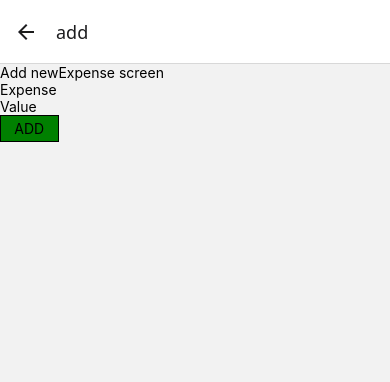
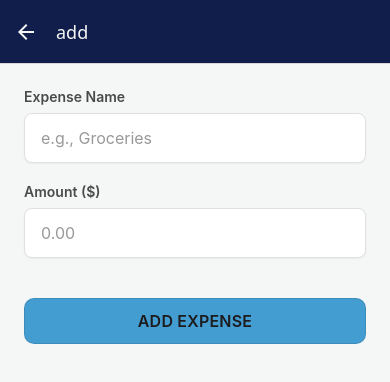
Before and after one commit to Schultz126/ReactNativeStudy, a React Native app in the folder MyExpensesApp/: screen /add in a window 390 px wide. Shown: the top 382 px of the page. Built offline with nearby package versions, Linux system fonts and the light colour scheme.

Commit message:
Versão 1.0.0
App funcionando

```diff
--- a/MyExpensesApp/App.js
+++ b/MyExpensesApp/App.js
@@ -1,6 +1,6 @@
 //React, react-native & expo
 import { StatusBar } from "expo-status-bar";
-import { StyleSheet, Text, View } from "react-native";
+import { StyleSheet, Text, View, Platform } from "react-native";
 import { createStackNavigator } from "@react-navigation/stack";
 import { createBottomTabNavigator } from "@react-navigation/bottom-tabs";
 import { NavigationContainer } from "@react-navigation/native";
@@ -9,6 +9,7 @@ import { Ionicons } from "@expo/vector-icons";
 // Components
 import AddExpenseButton from "./components/AddExpenseButton/AddExpenseButton";
 import ExpensesProvider from "./store/Context/ExpensesCTX";
+import Colors from "./utils/Colors/Colors";
 
 //Screens
 import RecentExpensesScreen from "./screens/RecentExpensesScreen/RecentExpensesScreen";
@@ -22,9 +23,20 @@ const Stack = createStackNavigator();
 function BottomTabs() {
   return (
     <Tabs.Navigator
-      screenOptions={{
+      screenOptions={({ route }) => ({
         headerRight: () => <AddExpenseButton />,
-      }}
+        tabBarIcon: ({ color, size }) => {
+          const iconName =
+            route.name === "Recent" ? "time-outline" : "calendar-outline";
+          return <Ionicons name={iconName} size={size} color={color} />;
+        },
+        tabBarActiveTintColor: Colors.secondary,
+        tabBarInactiveTintColor: Colors.primary,
+        tabBarActiveBackgroundColor: Colors.activeTab,
+        headerStyle: { backgroundColor: Colors.primary },
+        sceneStyle: { backgroundColor: Colors.bgWhite },
+        headerTintColor: Colors.bgWhite,
+      })}
     >
       <Tabs.Screen name="Recent" component={RecentExpensesScreen} />
       <Tabs.Screen name="AllExpenses" component={AllExpensesScreen} />
@@ -35,8 +47,15 @@ function BottomTabs() {
 export default function App() {
   return (
     <ExpensesProvider>
+      <StatusBar style="light" />
       <NavigationContainer>
-        <Stack.Navigator>
+        <Stack.Navigator
+          screenOptions={{
+            headerStyle: { backgroundColor: Colors.primary },
+            headerTitleStyle: { color: Colors.bgWhite },
+            headerTintColor: Colors.bgWhite,
+          }}
+        >
           <Stack.Screen
             name="expenses"
             component={BottomTabs}
@@ -49,12 +68,3 @@ export default function App() {
     </ExpensesProvider>
   );
 }
-
-const styles = StyleSheet.create({
-  container: {
-    flex: 1,
-    backgroundColor: "#fff",
-    alignItems: "center",
-    justifyContent: "center",
-  },
-});
--- a/MyExpensesApp/app.json
+++ b/MyExpensesApp/app.json
@@ -17,6 +17,10 @@
         "monochromeImage": "./assets/android-icon-monochrome.png"
       }
     },
+    "androidNavigationBar": {
+      "backgroundColor": "#F4F9E9",
+      "barStyle": "light-content"
+    },
     "web": {
       "favicon": "./assets/favicon.png"
     }
--- a/MyExpensesApp/components/ActionButton/ActionButton.js
+++ b/MyExpensesApp/components/ActionButton/ActionButton.js
@@ -1,31 +1,55 @@
-import { Pressable, StyleSheet, Text } from "react-native";
-import { useNavigation } from "@react-navigation/native";
+import { Pressable, StyleSheet, Text, Platform } from "react-native";
 
-const ActionButton = ({ onPress, text, color }) => {
-  const navigate = useNavigation();
+const ActionButton = ({ onPress, text, color = "#FFF" }) => {
+  const isDarkBg = color === "black" || color === "#000" || color === "#000000";
 
   return (
     <Pressable
       onPress={onPress}
-      style={[style.container, { backgroundColor: color || "white" }]}
+      style={({ pressed }) => [
+        styles.container,
+        {
+          backgroundColor: color,
+          opacity: pressed ? 0.8 : 1,
+        },
+      ]}
     >
-      <Text>{text}</Text>
+      <Text style={[styles.text, { color: isDarkBg ? "#FFF" : "#1C1C1E" }]}>
+        {text}
+      </Text>
     </Pressable>
   );
 };
 
 export default ActionButton;
 
-const style = StyleSheet.create({
+const styles = StyleSheet.create({
   container: {
-    flex: 1,
     alignItems: "center",
+    justifyContent: "center",
     borderWidth: 1,
-    borderColor: "#000",
-    maxWidth: "15%",
-    minHeight: "4%",
-    padding: "1%",
-    elevation: 7,
-    overflow: "hidden",
+    borderColor: "rgba(0, 0, 0, 0.1)", // Softened border
+    borderRadius: 10, // Modern, slightly rounder corners
+    paddingVertical: 12, // Fixed pixel spacing for predictability
+    paddingHorizontal: 24,
+    marginVertical: 8,
+
+    // Cross-platform shadows
+    ...Platform.select({
+      ios: {
+        shadowColor: "#000",
+        shadowOffset: { width: 0, height: 4 },
+        shadowOpacity: 0.15,
+        shadowRadius: 6,
+      },
+      android: {
+        elevation: 4, // Slightly lowered for a cleaner, modern look
+      },
+    }),
+  },
+  text: {
+    fontSize: 16,
+    fontWeight: "600", // Semi-bold for buttons
+    letterSpacing: 0.2,
   },
 });
--- a/MyExpensesApp/components/AddExpenseButton/AddExpenseButton.js
+++ b/MyExpensesApp/components/AddExpenseButton/AddExpenseButton.js
@@ -1,6 +1,7 @@
 import { Pressable, StyleSheet } from "react-native";
 import { Ionicons } from "@expo/vector-icons";
 import { useNavigation } from "@react-navigation/native";
+import Colors from "../../utils/Colors/Colors";
 
 const AddExpenseButton = () => {
   const navigation = useNavigation();
@@ -10,7 +11,7 @@ const AddExpenseButton = () => {
 
   return (
     <Pressable style={style.button} onPress={handlePress}>
-      <Ionicons name="add" color={"#000"} size={24} />
+      <Ionicons name="add" color={Colors.bgWhite} size={24} />
     </Pressable>
   );
 };
--- a/MyExpensesApp/components/ExpenseBox/ExpenseBox.js
+++ b/MyExpensesApp/components/ExpenseBox/ExpenseBox.js
@@ -33,6 +33,7 @@ const styles = StyleSheet.create({
     shadowOpacity: 0.1,
     shadowRadius: 4,
     elevation: 3,
+    margin: "2%",
   },
   card: {
     flexDirection: "row",
--- a/MyExpensesApp/components/ExpensesOutput/ExpensesOutput.js
+++ b/MyExpensesApp/components/ExpensesOutput/ExpensesOutput.js
@@ -24,7 +24,7 @@ const ExpensesOutput = ({ expenses, fallBackText, removeFunction }) => {
 
   return (
     <ScrollView>
-      {expenses === null ? (
+      {expenses.length === 0 ? (
         <Text style={style.text}>{fallBackText}</Text>
       ) : (
         expenses.map((item) => (
--- a/MyExpensesApp/package.json
+++ b/MyExpensesApp/package.json
@@ -7,7 +7,8 @@
     "@react-navigation/bottom-tabs": "^7.16.1",
     "@react-navigation/native": "^7.2.4",
     "@react-navigation/stack": "^7.9.2",
-    "expo": "^56.0.5",
+    "expo": "~56.0.8",
+    "expo-navigation-bar": "~56.0.3",
     "expo-status-bar": "~56.0.4",
     "react": "19.2.3",
     "react-native": "0.85.3",
--- a/MyExpensesApp/screens/AddExpenseScreen/AddExpenseScreen.js
+++ b/MyExpensesApp/screens/AddExpenseScreen/AddExpenseScreen.js
@@ -1,44 +1,128 @@
-import { View, Text, TextInput } from "react-native";
+import {
+  View,
+  Text,
+  TextInput,
+  StyleSheet,
+  KeyboardAvoidingView,
+  Platform,
+  ScrollView,
+} from "react-native";
 import { useState, useContext } from "react";
 import { useNavigation } from "@react-navigation/native";
 import ActionButton from "../../components/ActionButton/ActionButton";
 import { ExpensesContext } from "../../store/Context/ExpensesCTX";
 import Message from "../../components/Message/Message";
+import Colors from "../../utils/Colors/Colors";
 
 const AddExpenseScreen = () => {
-  const [newExpense, setNewExpense] = useState(""); // Nome da despesa a ser adiciona
-  const [value, setValue] = useState(""); // Valor monetário da despesa
-  const navigate = useNavigation(); // Hook usado para avegação fora de componentes de tela
-  const { addExpense } = useContext(ExpensesContext); // Pegando apenas addExpense do context criado
+  const [newExpense, setNewExpense] = useState("");
+  const [value, setValue] = useState(""); // Kept as a string for TextInput compatibility
+  const [errorMessage, setErrorMessage] = useState(""); // Track validation feedback
+
+  const navigate = useNavigation();
+  const { addExpense } = useContext(ExpensesContext);
 
   function handlePress() {
-    if (!newExpense || !value) {
-      // Verifica se ao menos um dos dois não existe
-      console.log("Expense and value are mandatory");
-    } else {
-      addExpense({ expense: newExpense, amount: parseFloat(value) });
-      console.log(`expense ${newExpense} with value ${value} added`);
-      navigate.goBack(); // Navega para a tela anterior
+    const parsedValue = parseFloat(value);
+
+    if (!newExpense.trim() || isNaN(parsedValue) || parsedValue <= 0) {
+      setErrorMessage("Please enter a valid expense name and amount.");
+      return;
     }
+
+    // Clear error if validation passes
+    setErrorMessage("");
+
+    addExpense({
+      expense: newExpense.trim(),
+      amount: parsedValue,
+    });
+
+    navigate.goBack();
   }
 
   return (
-    <View>
-      <Text>Add newExpense screen</Text>
+    // KeyboardAvoidingView prevents the keyboard from hiding the input fields on smaller screens
+    <KeyboardAvoidingView
+      behavior={Platform.OS === "ios" ? "padding" : "height"}
+      style={styles.outerContainer}
+    >
+      <ScrollView
+        contentContainerStyle={styles.scrollContainer}
+        keyboardShouldPersistTaps="handled"
+      >
+        <View style={styles.formGroup}>
+          <Text style={styles.label}>Expense Name</Text>
           <TextInput
-        placeholder="Expense"
-        onChangeText={(text) => setNewExpense(text)}
+            style={styles.input}
+            placeholder="e.g., Groceries"
+            placeholderTextColor="#999"
+            onChangeText={setNewExpense}
             value={newExpense}
           />
+        </View>
+
+        <View style={styles.formGroup}>
+          <Text style={styles.label}>Amount ($)</Text>
           <TextInput
-        placeholder="Value"
-        keyboardType="numeric"
-        onChangeText={(text) => setValue(parseFloat(text))} // parseFloat usado para que "value" não tenha valor de string
+            style={styles.input}
+            placeholder="0.00"
+            placeholderTextColor="#999"
+            keyboardType="decimal-pad" // Better than 'numeric' on iOS as it includes decimals
+            onChangeText={setValue} // Keeps state as raw text string safely
             value={value}
           />
-      <ActionButton text={"ADD"} onPress={handlePress} color={"green"} />
         </View>
+
+        <View style={styles.buttonContainer}>
+          <ActionButton
+            text="ADD EXPENSE"
+            onPress={handlePress}
+            color={Colors.addButton}
+          />
+        </View>
+      </ScrollView>
+    </KeyboardAvoidingView>
   );
 };
 
 export default AddExpenseScreen;
+
+const styles = StyleSheet.create({
+  outerContainer: {
+    flex: 1,
+    backgroundColor: Colors.bgWhite,
+  },
+  scrollContainer: {
+    padding: 24,
+    gap: 20,
+  },
+  formGroup: {
+    width: "100%",
+    gap: 8,
+  },
+  label: {
+    fontSize: 14,
+    fontWeight: "600",
+    color: "#4A4A4A",
+  },
+  input: {
+    width: "100%",
+    height: 50,
+    backgroundColor: "#FFF",
+    borderWidth: 1,
+    borderColor: "#E0E0E0",
+    borderRadius: 8,
+    paddingHorizontal: 16,
+    fontSize: 16,
+    color: Colors.inputColor,
+    shadowColor: "#000",
+    shadowOffset: { width: 0, height: 1 },
+    shadowOpacity: 0.05,
+    shadowRadius: 2,
+    elevation: 1,
+  },
+  buttonContainer: {
+    marginTop: 12,
+  },
+});
--- a/MyExpensesApp/screens/RecentExpensesScreen/RecentExpensesScreen.js
+++ b/MyExpensesApp/screens/RecentExpensesScreen/RecentExpensesScreen.js
@@ -10,7 +10,7 @@ const RecentExpensesScreen = () => {
   return (
     <ExpensesOutput
       expenses={expenses}
-      fallBackText={"No expenses registered"}
+      fallBackText={"No recent expenses to show"}
       removeFunction={removeExpense}
       key={Date.now()}
     />
--- /dev/null
+++ b/MyExpensesApp/utils/Colors/Colors.js
@@ -0,0 +1,12 @@
+const Colors = {
+  addButton: "#449DD1",
+  primary: "#111D4A",
+  secondary: "#192BC2",
+  bgWhite: "#F4F7F5",
+  inputColor: "#1A1A1A",
+  coolBlack: "#090302",
+  details: "#AB8476",
+  activeTab: "#00000011",
+};
+
+export default Colors;
```
Also changed, not shown: 1 other file (tests, documents, lock files or other folders). Lines whose indentation alone changed are shown as unchanged.
